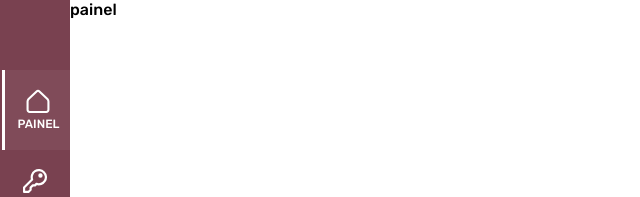
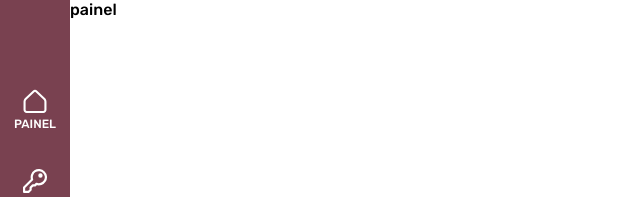
Before and after one commit to AlissonAzevedo/reservas-dio, a Vue app: page / in a window 1280 px wide. Shown: the top 197 px of the page, without its empty margins (0-640 px from the left). Built offline with nearby package versions, Linux system fonts and the light colour scheme.

Commit message:
fix: IsActive drawer item

```diff
--- a/src/components/Menu/DrawerItem/index.vue
+++ b/src/components/Menu/DrawerItem/index.vue
@@ -1,15 +1,18 @@
 <template>
-  <div class="container" v-bind:class="{ active: selected }">
+  <div
+    @click="ToggleMenu"
+    class="container"
+    v-bind:class="{ active: IsActive }"
+  >
     <router-link class="link" :to="router_item">
-      <Icon :icon="icon_src" :alt="icon_name"/>
+      <Icon :icon="icon_src" :alt="icon_name" />
       <p>{{ name }}</p>
     </router-link>
   </div>
 </template>
 
 <script>
-
-import Icon from './Icon';
+import Icon from "./Icon";
 export default {
   name: "DrawerItem",
   components: {
@@ -20,20 +23,22 @@ export default {
       type: String,
       default: "",
     },
-    selected: {
-      type: Boolean,
-      default: false,
-    },
-    icon_src: {},
     router_item: {
       type: String,
       default: "",
     },
-},
+    icon_src: {},
+  },
   data() {
     return {
       icon_name: this.nome,
+      IsActive: false,
     };
+  },
+  methods: {
+    ToggleMenu() {
+      this.IsActive = !this.IsActive;
+    },
   },
 };
 </script>
@@ -51,7 +56,6 @@ p {
   flex-direction: row;
   align-items: center;
   justify-content: center;
-
 }
 
 .container .link {
--- a/src/components/Menu/NavDrawer.vue
+++ b/src/components/Menu/NavDrawer.vue
@@ -1,15 +1,19 @@
 <template>
   <div class="menu-lateral">
-        <DrawerItem icon_src="img/painel.svg" router_item="/" selected name="painel"/>
-        <DrawerItem icon_src="img/chave.svg" router_item="/chaves" name="chave"/>
-        <DrawerItem icon_src="img/sala.svg" router_item="/salas" name="sala"/>
-        <DrawerItem icon_src="img/tablet.svg" router_item="/tablets" name="tablet"/>
-        <DrawerItem icon_src="img/laptop.svg" router_item="/laptops" name="laptop"/>
+    <DrawerItem icon_src="img/painel.svg" router_item="/" name="painel" />
+    <DrawerItem icon_src="img/chave.svg" router_item="/chaves" name="chave" />
+    <DrawerItem icon_src="img/sala.svg" router_item="/salas" name="sala" />
+    <DrawerItem icon_src="img/tablet.svg" router_item="/tablets" name="tablet" />
+    <DrawerItem
+      icon_src="img/laptop.svg"
+      router_item="/laptops"
+      name="laptop"
+    />
   </div>
 </template>
 
 <script>
-import DrawerItem from '@/components/Menu/DrawerItem';
+import DrawerItem from "@/components/Menu/DrawerItem";
 
 export default {
   name: "MenuLateral",
@@ -20,7 +24,6 @@ export default {
 </script>
 
 <style scoped>
-
 .menu-lateral {
   grid-area: menu-lateral;
   display: flex;
@@ -31,5 +34,4 @@ export default {
   color: #fff;
   padding: 70px 0;
 }
-
 </style>
```
Lines whose indentation alone changed are shown as unchanged.
